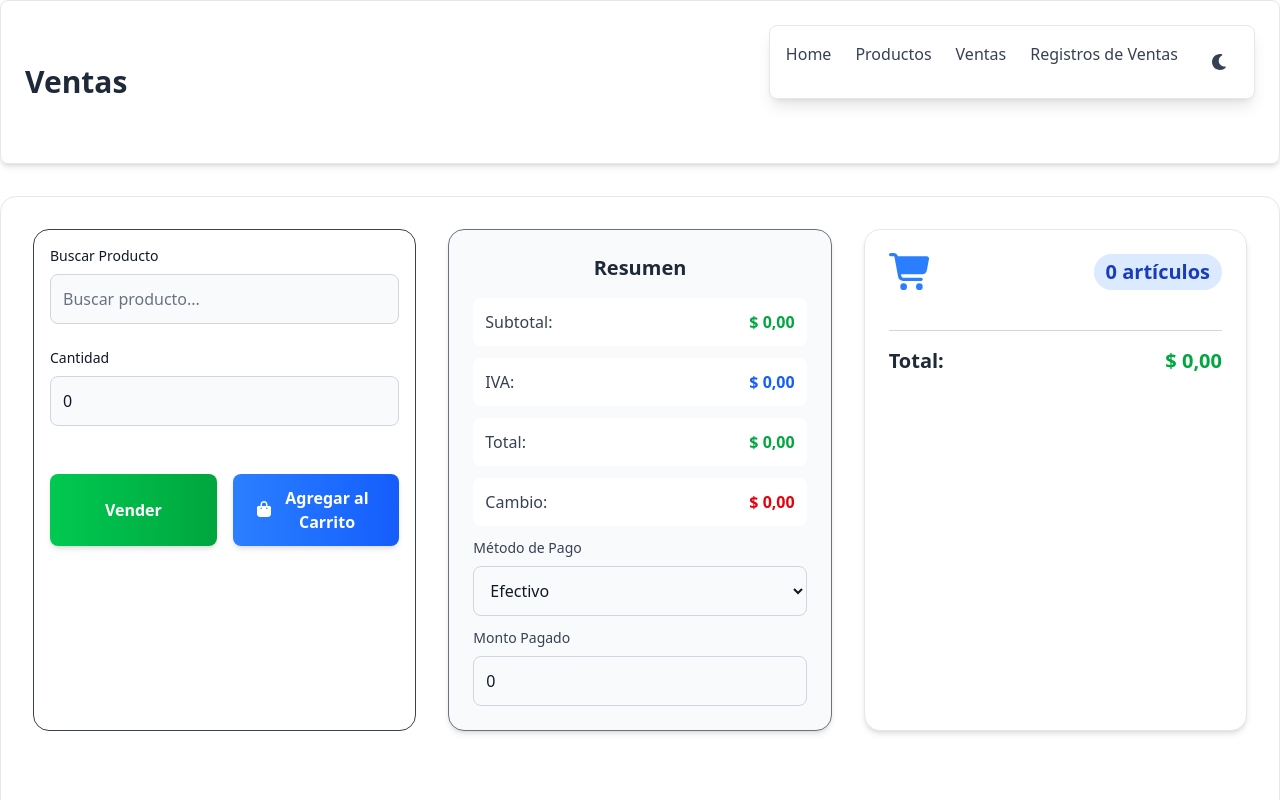
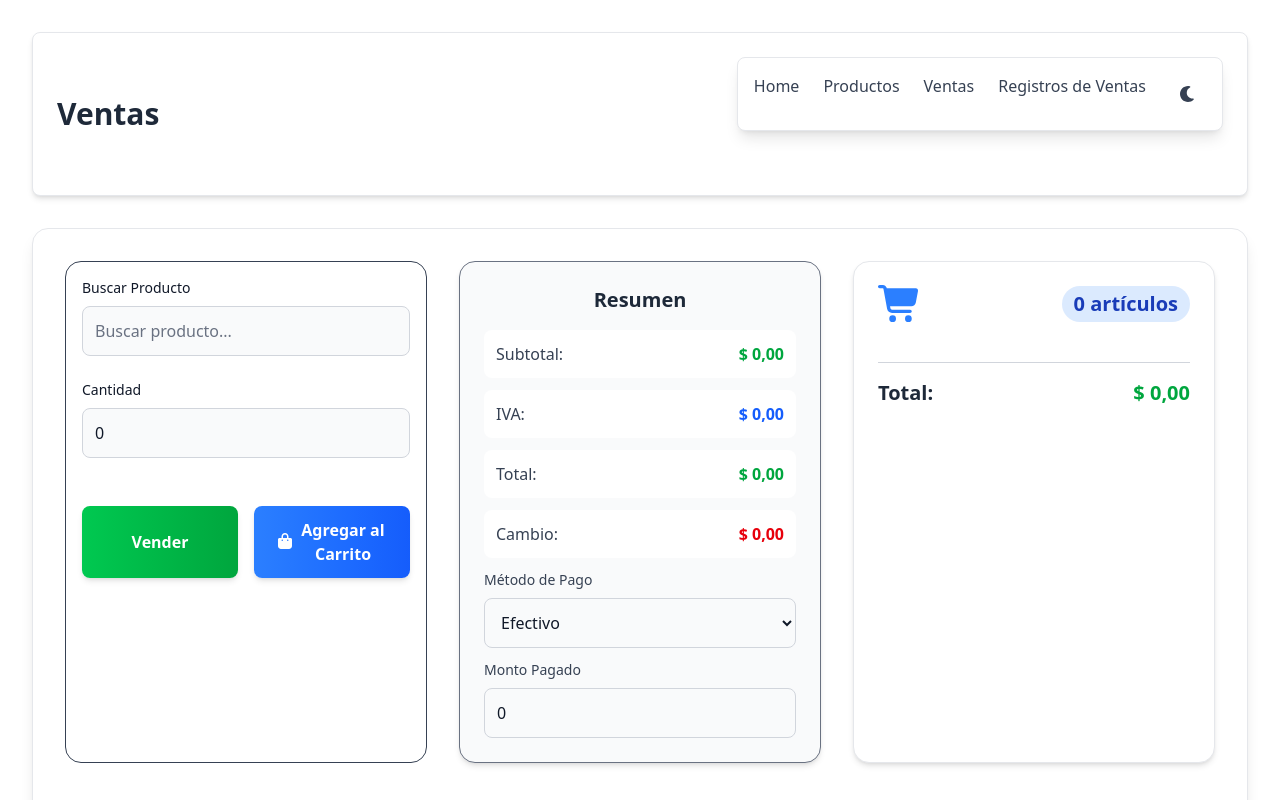
Before and after one commit to FranciscoDJVI/PSYS-FRONTEND, a React (Vite) app: page /sells in a window 1280 px wide. Shown: the top 800 px of the page. Built offline with nearby package versions, Linux system fonts and the light colour scheme.

Commit message:
add new style

```diff
--- a/src/pages/Products.jsx
+++ b/src/pages/Products.jsx
@@ -3,7 +3,7 @@ import Navbar from "../components/Navbar";
 
 function Products() {
   return (
-    <div>
+    <div className='h-ful min-h-screen bg-gray-1000 dark:b-gray-900 p-8'>
       <header className="flex flex-row justify-between items-center bg-white dark:bg-gray-800 shadow-md p-6 rounded-lg mb-8 border border-gray-200 dark:border-gray-700">
         <h1 className="text-3xl font-bold text-gray-800 dark:text-white">Productos</h1>
         <Navbar />
--- a/src/pages/Sells.jsx
+++ b/src/pages/Sells.jsx
@@ -3,7 +3,7 @@ import SellForm from "./SellForm";
 
 function Sell() {
   return (
-    <div>
+    <div className='h-ful min-h-screen bg-gray-1000 dark:b-gray-900 p-8'>
       <header className="flex flex-row justify-between items-center bg-white dark:bg-gray-800 shadow-md p-6 rounded-lg mb-8 border border-gray-200 dark:border-gray-700">
         <h1 className="text-3xl font-bold text-gray-800 dark:text-white">Ventas</h1>
         <Navbar />
```
